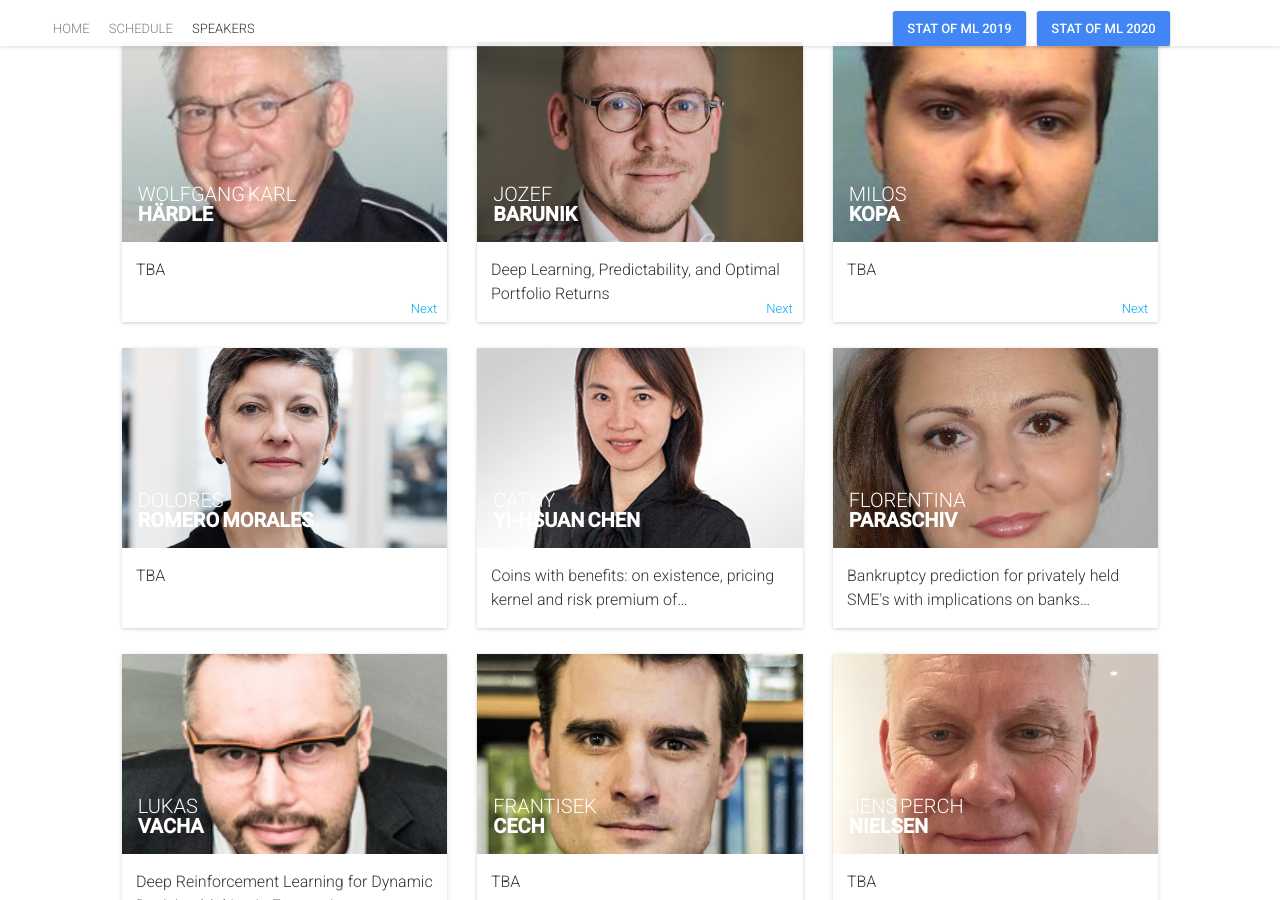
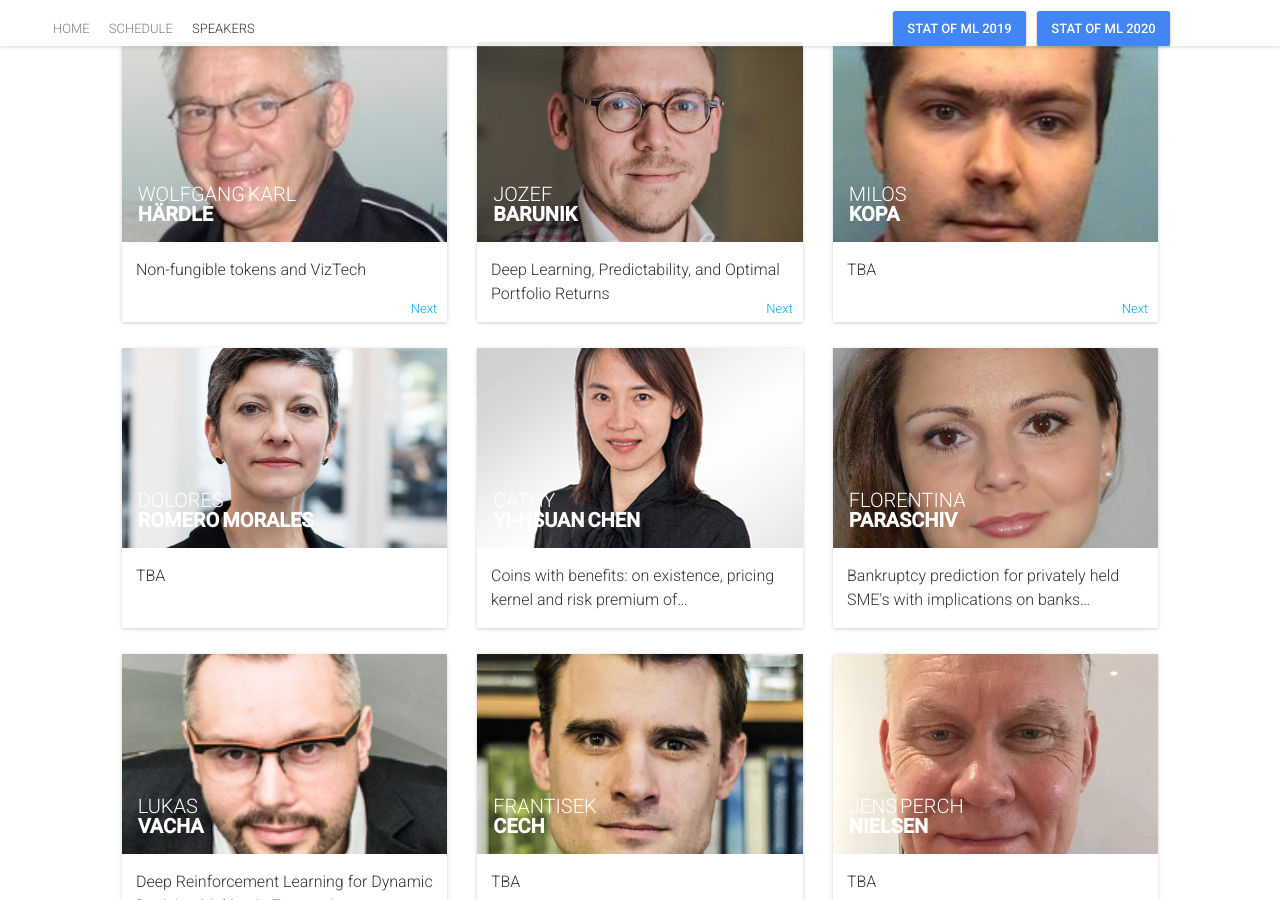
Before and after one commit to barunik/Prague2021, a Jekyll site: the page built from speakers.html, in a window 1280 px wide and 900 px high, scrolled down 415 px. Built offline with Jekyll 4.4.1, drawn with Linux system fonts in a browser that asks for light colours; nearby versions of some CDN libraries; comment, search, counter and statistics services are not loaded.

Commit message:
Update sessions.yml

```diff
--- a/_data/sessions.yml
+++ b/_data/sessions.yml
@@ -1,7 +1,7 @@
 
 -
   id: 001
-  title: "TBA"
+  title: "Non-fungible tokens and VizTech"
   description: "Authors: Wolfgang Karl Härdle<br/>
   <p>Abstract:  TBA</p>"
   subtype: Presentation
```
